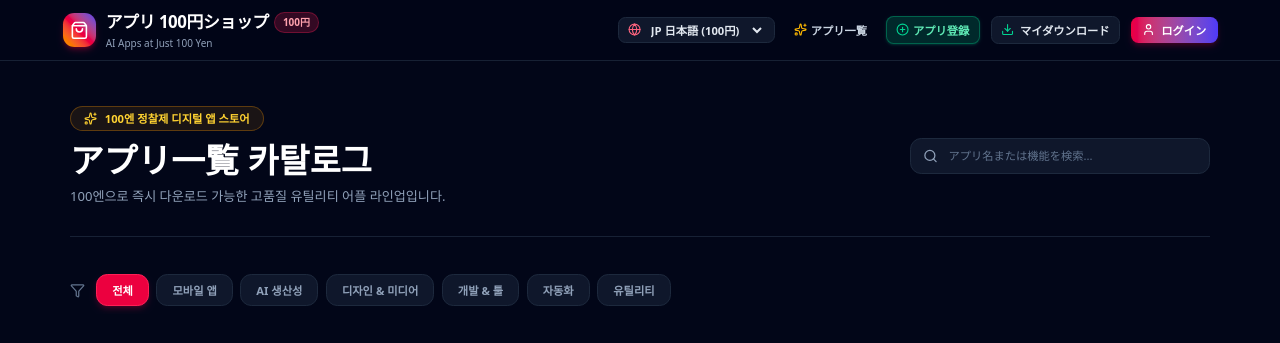
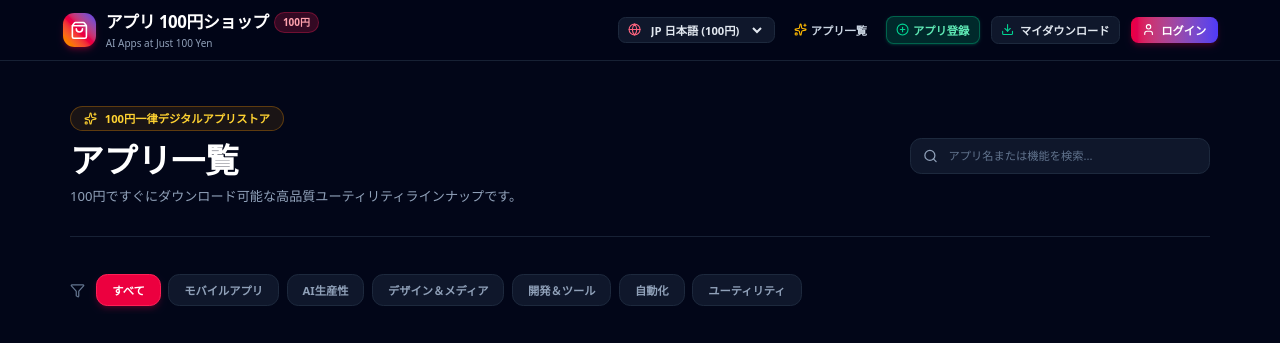
Before and after one commit to pyj-scr/my_blog_project, a Next.js app: page /apps in a window 1280 px wide. Shown: the top 343 px of the page. Built offline with nearby package versions, Linux system fonts and the light colour scheme.

Commit message:
Completely unify catalog badge, title, subtitle, and category pills in apps page to selected language

```diff
--- a/src/app/apps/page.tsx
+++ b/src/app/apps/page.tsx
@@ -85,6 +85,19 @@ export default function AppsCatalogPage() {
     };
   }, []);
 
+  const getCategoryTranslation = (cat: AppCategory) => {
+    switch (cat) {
+      case '전체': return t.categoryAll;
+      case '모바일 앱': return t.categoryMobile;
+      case 'AI 생산성': return t.categoryAi;
+      case '디자인 & 미디어': return t.categoryDesign;
+      case '개발 & 툴': return t.categoryDev;
+      case '자동화': return t.categoryAuto;
+      case '유틸리티': return t.categoryUtil;
+      default: return cat;
+    }
+  };
+
   const filteredApps = useMemo(() => {
     return appList.filter((app) => {
       const matchCategory =
@@ -107,13 +120,13 @@ export default function AppsCatalogPage() {
         <div>
           <div className="inline-flex items-center gap-2 rounded-full border border-amber-500/30 bg-amber-500/10 px-3.5 py-1 text-xs font-bold text-amber-300 mb-3">
             <Sparkles className="h-3.5 w-3.5" />
-            <span>100엔 정찰제 디지털 앱 스토어</span>
+            <span>{t.catalogBadge}</span>
           </div>
           <h1 className="text-3xl sm:text-4xl font-black text-white">
-            {t.navApps} 카탈로그
+            {t.catalogTitle}
           </h1>
           <p className="text-sm text-slate-400 mt-2">
-            100엔으로 즉시 다운로드 가능한 고품질 유틸리티 어플 라인업입니다.
+            {t.catalogSubtitle}
           </p>
         </div>
 
@@ -143,7 +156,7 @@ export default function AppsCatalogPage() {
                 : 'bg-slate-900 text-slate-400 border-slate-800 hover:text-white hover:bg-slate-800'
             }`}
           >
-            {category}
+            {getCategoryTranslation(category)}
           </button>
         ))}
       </div>
--- a/src/context/LanguageContext.tsx
+++ b/src/context/LanguageContext.tsx
@@ -27,6 +27,7 @@ export interface TranslationSet {
   popularCatalogTitle: string;
   popularCatalogSub: string;
   viewAllApps: string;
+  catalogBadge: string;
   catalogTitle: string;
   catalogSubtitle: string;
   searchPlaceholder: string;
@@ -37,6 +38,7 @@ export interface TranslationSet {
   ratingLabel: string;
   downloadCountLabel: string;
   downloadCountSuffix: string;
+  categoryAll: string;
   categoryMobile: string;
   categoryAi: string;
   categoryDesign: string;
@@ -120,7 +122,8 @@ const translations: Record<Language, TranslationSet> = {
     popularCatalogTitle: '🔥 人気100円アプリラインナップ',
     popularCatalogSub: '100円ですぐに利用できる高性能ユーティリティです。',
     viewAllApps: 'すべてのアプリを見る',
-    catalogTitle: '100円アプリ カタログ',
+    catalogBadge: '100円一律デジタルアプリストア',
+    catalogTitle: 'アプリ一覧',
     catalogSubtitle: '100円ですぐにダウンロード可能な高品質ユーティリティラインナップです。',
     searchPlaceholder: 'アプリ名または機能を検索...',
     buyBtn: '100円で購入',
@@ -130,6 +133,7 @@ const translations: Record<Language, TranslationSet> = {
     ratingLabel: '評価',
     downloadCountLabel: 'ダウンロード',
     downloadCountSuffix: '回',
+    categoryAll: 'すべて',
     categoryMobile: 'モバイルアプリ',
     categoryAi: 'AI生産性',
     categoryDesign: 'デザイン＆メディア',
@@ -211,7 +215,8 @@ const translations: Record<Language, TranslationSet> = {
     popularCatalogTitle: '🔥 인기 100엔 어플 라인업',
     popularCatalogSub: '지금 바로 100엔으로 즉시 이용 가능한 고성능 유틸리티들입니다.',
     viewAllApps: '전체 어플 보기',
-    catalogTitle: '100엔 어플 카탈로그',
+    catalogBadge: '100엔 정찰제 디지털 앱 스토어',
+    catalogTitle: '어플 카탈로그',
     catalogSubtitle: '100엔으로 즉시 다운로드 가능한 고품질 유틸리티 어플 라인업입니다.',
     searchPlaceholder: '어플 이름 또는 기능 검색...',
     buyBtn: '1000원에 구매',
@@ -221,6 +226,7 @@ const translations: Record<Language, TranslationSet> = {
     ratingLabel: '평점',
     downloadCountLabel: '다운로드',
     downloadCountSuffix: '회',
+    categoryAll: '전체',
     categoryMobile: '모바일 앱',
     categoryAi: 'AI 생산성',
     categoryDesign: '디자인 & 미디어',
@@ -302,7 +308,8 @@ const translations: Record<Language, TranslationSet> = {
     popularCatalogTitle: '🔥 Popular $1 Apps Lineup',
     popularCatalogSub: 'High performance utilities ready to use for just $1.',
     viewAllApps: 'View All Apps',
-    catalogTitle: '$1 App Catalog',
+    catalogBadge: 'Flat $1.00 Digital App Store',
+    catalogTitle: 'App Catalog',
     catalogSubtitle: 'High quality utility apps available for download at flat $1.',
     searchPlaceholder: 'Search app title or features...',
     buyBtn: 'Buy for $1',
@@ -312,6 +319,7 @@ const translations: Record<Language, TranslationSet> = {
     ratingLabel: 'Rating',
     downloadCountLabel: 'Downloads',
     downloadCountSuffix: ' downloads',
+    categoryAll: 'All',
     categoryMobile: 'Mobile App',
     categoryAi: 'AI Productivity',
     categoryDesign: 'Design & Media',
```
